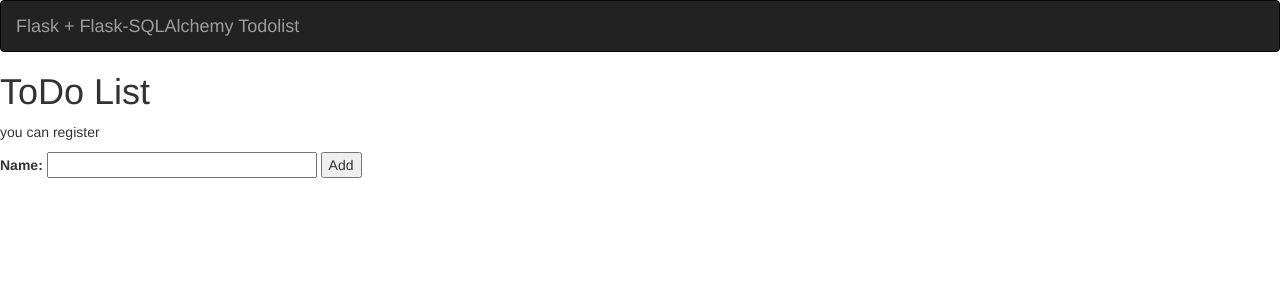
After one commit to nichmo/flask-todolist, a Flask app: page /todo/1 in a window 1280 px wide. The commit adds this page. Shown: the top 300 px of the page. Run offline with Flask 2, Linux system fonts and the light colour scheme; data comes from the database, SQL or seed files in the repository; some libraries are stand-ins or nearby versions.

Commit message:
todo ADD

```diff
--- /dev/null
+++ b/templates/showtodo.html
@@ -0,0 +1,44 @@
+<!DOCTYPE html>
+<html lang="ja">
+<head>
+  <meta charset="UTF-8">
+  <meta name="viewport" content="width=device-width, initial-scale=1.0">
+  <meta http-equiv="X-UA-Compatible" content="ie=edge">
+  <link rel="stylesheet" href="https://maxcdn.bootstrapcdn.com/bootstrap/3.3.7/css/bootstrap.min.css" integrity="sha384-BVYiiSIFeK1dGmJRAkycuHAHRg32OmUcww7on3RYdg4Va+PmSTsz/K68vbdEjh4u" crossorigin="anonymous">
+  <!-- <link rel="stylesheet" type="text/css" href="{{ url_for('static', filename='style.css')}}"> -->
+  <title>To Do List sample app</title>
+</head>
+<body>
+  <nav class="navbar navbar-inverse">
+    <div class="container-fluid">
+      <div class="navbar-header">
+        <a href="{{ url_for('top') }}" class="navbar-brand">
+          Flask + Flask-SQLAlchemy Todolist
+        </a>
+      </div>
+    </div>
+  </nav>
+
+
+  <h1>ToDo List</h1>
+  <p>you can register</p>
+  <div class="page">
+    <ul class="users">
+    {% for user in user_list %}
+      <li>
+        <a href="{{ url_for('show_user', user_id=user.id) }}">
+          Detail
+        </a>
+        Hello {{ user.username}}!
+      </li>
+    {% endfor %}
+    </ul>
+
+    <form action="{{ url_for('add_user')}}" method="POST" class="add_user">
+      <label for="username">Name:</label>
+      <input type="text" size="30" id="username" name="username">
+      <input type="submit" value="Add">
+    </form>
+  </div>
+</body>
+</html>
--- a/todo.py
+++ b/todo.py
@@ -19,17 +19,90 @@ class User(db.Model):
 # db.Modelを継承してTodoクラスを定義、id,todoname,type(0=未完了,1=テストUp,2＝本番Up)
 class Todo(db.Model):
   id = db.Column(db.Integer, primary_key=True)
-  todoname = db.Column(db.String(890))
+  todotext = db.Column(db.String(890))
+  user_id = db.Column(db.Integer)
+  phase = db.Column(db.Integer)  #0:未着手 1:テストUP 2:本番環境UP
 
-  def __init__(self, username):
-    self.todoname = todoname
+  def __init__(self, todotext, user_id):
+    self.todotext = todotext
+    self.user_id = user_id
+    self.phase = 0
 
-# 入り口
+
+# user 入り口
 @app.route("/")
 def top():
   user_list = User.query.all()
+  todo_list = Todo.query.all()
   # return "Hello World"
-  return render_template('top.html',title='ユーザー一覧', user_list=user_list)
+  return render_template('top.html',title='ユーザー一覧', user_list=user_list, todo_list=todo_list)
+
+# todo
+# ユーザー登録 formでデータ取得する
+@app.route("/add_todo", methods=['POST'])
+def add_todo():
+  todotext = request.form.get('todotext')
+  user_id = request.form.get('user_id')
+  if todotext:
+    todo = Todo(todotext, user_id)
+    db.session.add(todo)
+    db.session.commit()
+
+  # ユーザー登録簿は元ページにリダイレクト
+  return redirect(url_for('top'))
+
+# データ参照 aタグのリンクのパラメータでuser_idを取得する
+@app.route("/todo/<int:todo_id>", methods=['GET'])
+def show_todo(todo_id):
+  target_todo = Todo.query.get(todo_id)
+
+  return render_template('showtodo.html', title='Todo詳細', target_todo=target_todo)
+
+# 数字を受け取る　修正する
+@app.route("/todo/<int:todo_id>", methods=['POST'])
+def mod_todo(todo_id):
+  # primary keyを利用する getメソッドで対象todoIDを取得
+  target_todo = Todo.query.get(todo_id)
+  # todotextを取得
+  todotext = request.form.get('todotext')
+  phase = request.form.get('phase')
+
+  # dataの存在を確認
+  if target_todo and todotext:
+    target_todo.todotext = todotext
+    target_todo.phase = phase
+    db.session.commit()
+
+  return redirect(url_for('top'))
+
+
+@app.route("/todo/<int:todo_id>", methods=['POST'])
+def done_todo(todo_id):
+  # primary keyを利用する getメソッドで対象todoIDを取得
+  target_todo = Todo.query.get(todo_id)
+  # todotextを取得
+  phase = request.form.get('phase')
+  phase += 1
+
+  # dataの存在を確認
+  if target_todo:
+    target_todo.phase = phase
+    db.session.commit()
+
+  return redirect(url_for('top'))
+
+@app.route("/del_todo/<int:user_id>", methods=['POST'])
+def del_todo(todo_id):
+  # primary keyを利用する場合,getメソッドで対象ユーザーIDを取得
+  target_todo = User.query.get(todo_id)
+
+  if target_todo:
+    db.session.delete(target_todo)
+    db.session.commit()
+
+  return redirect(url_for('top'))
+
+# todo -->
 
 # ユーザー登録
 @app.route("/add_user", methods=['POST'])
```
Also changed, not shown: cleardb.py (added, +18 -0 lines), templates/layout.html (+6 -2 lines), templates/show.html (+8 -20 lines), templates/top.html (+69 -0 lines), todo.db.
